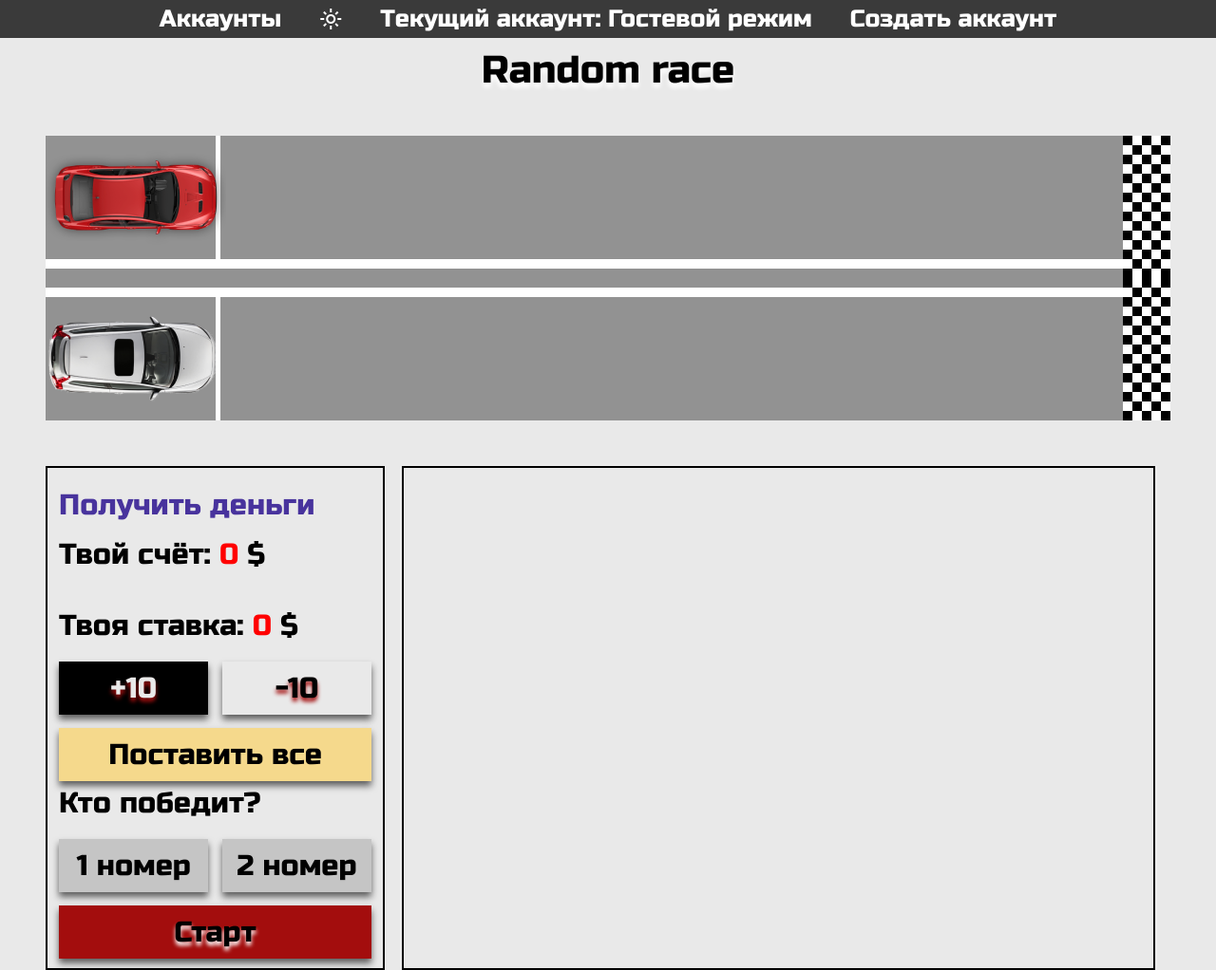
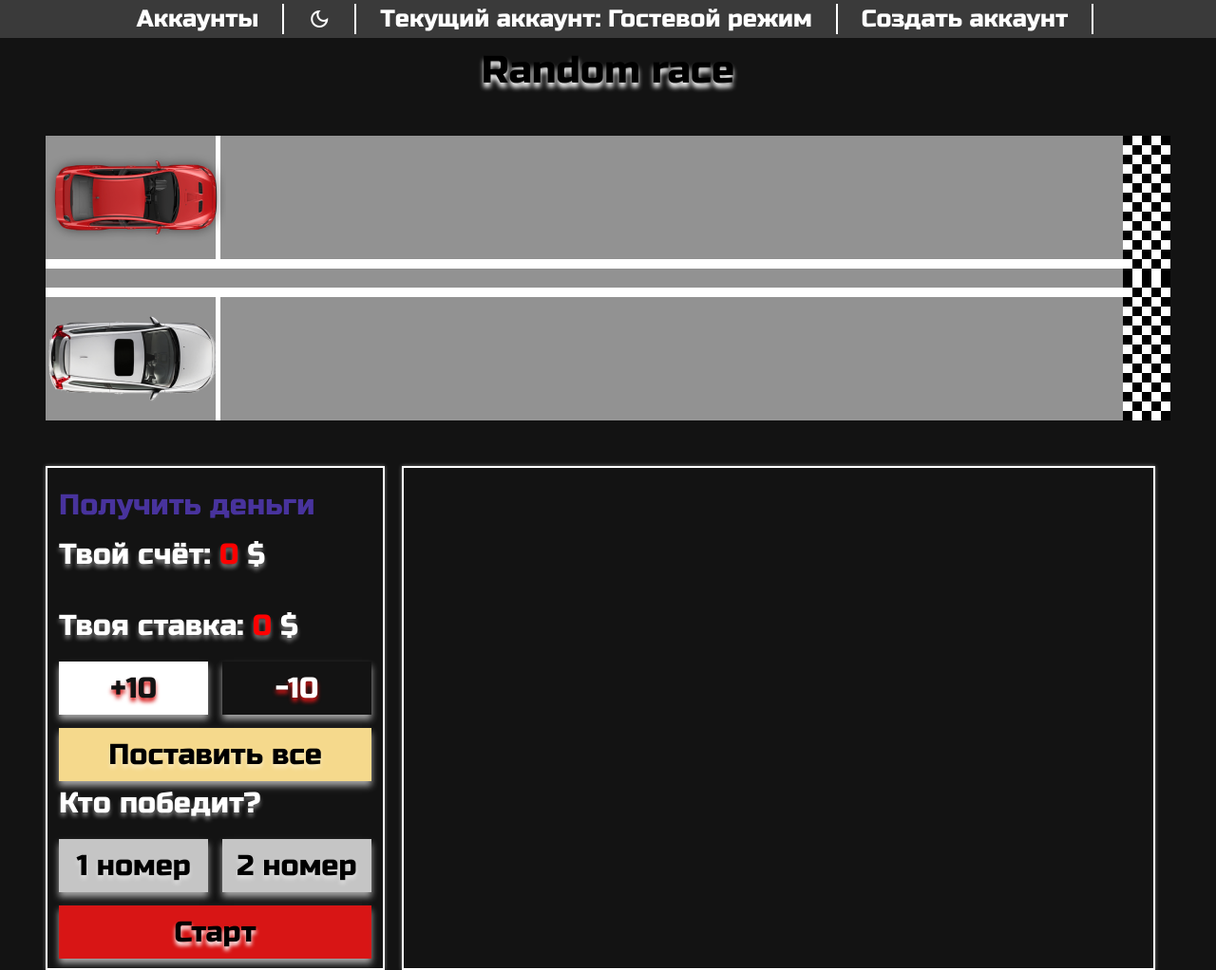
Before and after one commit to thisSasha/random-race---2.0, a plain HTML site: page index.html in a window 1280 px wide. Shown: the whole page at 95% size. Drawn offline with nearby package versions, Linux system fonts and the light colour scheme.

Commit message:
v. 1.0 release

```diff
--- a/css/style.css
+++ b/css/style.css
@@ -8,6 +8,16 @@ body {
     --height: 0px;
     font-size: 10px;
     background: var(--bg-color);
+}
+
+*::-webkit-scrollbar{
+    width: 10px;
+    background-color: rgba(255, 255, 255, 0);
+}
+
+*::-webkit-scrollbar-thumb{
+    background-color: var(--color);
+    border-radius: 10px;
 }
 
 h1 {
@@ -192,7 +202,7 @@ p {
 .start {
     grid-column: 1/3;
     font-size: 1em;
-    color: var(--color);
+    color: black;
     text-shadow: 0px 4px 4px white;
     background: var(--textShadowTwo);
     box-shadow: 0px 5px 7px var(--boxShadow);
@@ -369,6 +379,7 @@ span {
 
 
 .nav {
+    gap: 5px;
     display: flex;
     align-items: center;
     justify-content: center;
@@ -473,7 +484,14 @@ span {
     line-height: 100%;
 }
 
-.material-symbols-outlined{
+.nav .wall {
+    width: 2px;
+    display: block;
+    height: 32px;
+    background-color: white;
+}
+
+.material-symbols-outlined {
     cursor: pointer;
     transition: 400ms;
 }
--- a/index.html
+++ b/index.html
@@ -20,10 +20,13 @@
     <ul class="nav">
         <li id="accounts"><span>Аккаунты</span>
         </li>
+        <hr class="wall"/>
         <li id="theme"><span class="material-symbols-outlined">
             light_mode
             </span></li>
-        <li> <span id="selectedAccount"></span></li>
+        <hr class="wall"/>
+        <li> <span id="selectedAccount">    </span></li>
+        <hr class="wall"/>
         <li id="createAccount">
             <span>Создать аккаунт</span>
             <ul>
@@ -34,6 +37,7 @@
                 <button id="saveAccount">Создать аккаунт</button>
             </ul>
         </li>
+        <hr class="wall"/>
         <div class="clear"></div>
     </ul>
     <div class="container">
--- a/js/index.js
+++ b/js/index.js
@@ -9,8 +9,8 @@ if (localStorage.innerUl == null) {
         password: null,
         history: '',
         score: 0,
-        bet: 0
-    }
+        bet: 0,
+    };
     localStorage.setItem('♫ghost', JSON.stringify(ghostUser))
 };
 
@@ -32,11 +32,11 @@ let width = document.querySelector('.track1').offsetWidth;
 let height = width * 0.1267;
 let historyList = new lc.List({
     'parent': docQS('.controlPad'),
-    'style': [('line-height: 140%;padding: 10px 20px 10px 3%;font-size: 2.1em;color: var(--color);flex-grow: 1;border: 2px var(--color) solid;box-shadow: 0px 0px 4px rgba(255, 255, 255, 0.44); overflow-y:auto; max-height:' + docQS('.management').offsetHeight + 'px; height:' + docQS('.management').offsetHeight + 'px; box-sizing:border-box; overflow-x:auto; max-width:' + "66.93%" + ';'), 'list-style: number; margin-bottom: 5px;'],
+    'style': [('line-height: 140%;padding: 10px 20px 10px 4%;font-size: 2.1em;color: var(--color);flex-grow: 1;border: 2px var(--color) solid;box-shadow: 0px 0px 4px rgba(255, 255, 255, 0.44); overflow-y:auto; max-height:' + docQS('.management').offsetHeight + 'px; height:' + docQS('.management').offsetHeight + 'px; box-sizing:border-box; overflow-x:auto; max-width:' + "66.93%" + ';'), 'list-style: number; margin-bottom: 5px;'],
 });
 let myReklama = new ReklamaLink(document.querySelector('div.management'), 'Получить деньги', 1, 'newPage', './reklama.html');
 
-let theme = 'white';
+let theme = 'black';
 let start = document.querySelector('.start');
 let numTwo = document.querySelector('.numTwo');
 let numOne = document.querySelector('.numOne');
@@ -69,23 +69,19 @@ docQS('.material-symbols-outlined').onclick = function () {
     if (theme == 'white') {
         theme = 'black';
     } else {
-        theme = 'white'
+        theme = 'white';
+    };
+    let link = docQS('#theme');
+    if (theme == 'black') {
+        link.href = './css/black.css';
+        docQS('#rotateDeviceImg').src = './res/rotateDeviceBlackTheme.png';
+    } else {
+        link.href = './css/white.css';
+        docQS('#rotateDeviceImg').src = './res/rotateDeviceWhiteTheme.png';
     };
     every();
 };
 function every() {
-
-    let link = docQS('#theme');
-    if (theme == 'black') {
-        link.href = './css/black.css';
-    } else {
-        link.href = './css/white.css';
-    };
-    if (theme == 'black') {
-        docQS('#rotateDeviceImg').src = './res/rotateDeviceBlackTheme.png';
-    } else {
-        docQS('#rotateDeviceImg').src = './res/rotateDeviceWhiteTheme.png';
-    };
     if (score.value == 0 && bet.value == 0) {
         myReklama.powerOn();
     } else {
@@ -282,6 +278,7 @@ docQS('#accounts').onclick = (e) => {
             selectedUserHTML.setValue(docQS('#' + el.id).innerHTML)
             bet.setValue(JSON.parse(localStorage.getItem(el.id)).bet);
             score.setValue(JSON.parse(localStorage.getItem(el.id)).score);
+            historyList.ul.innerHTML = JSON.parse(localStorage.getItem(el.id)).history;
             selectedUser = el.id;
             every();
             localStorage.setItem('selectedUser', selectedUser);
```
